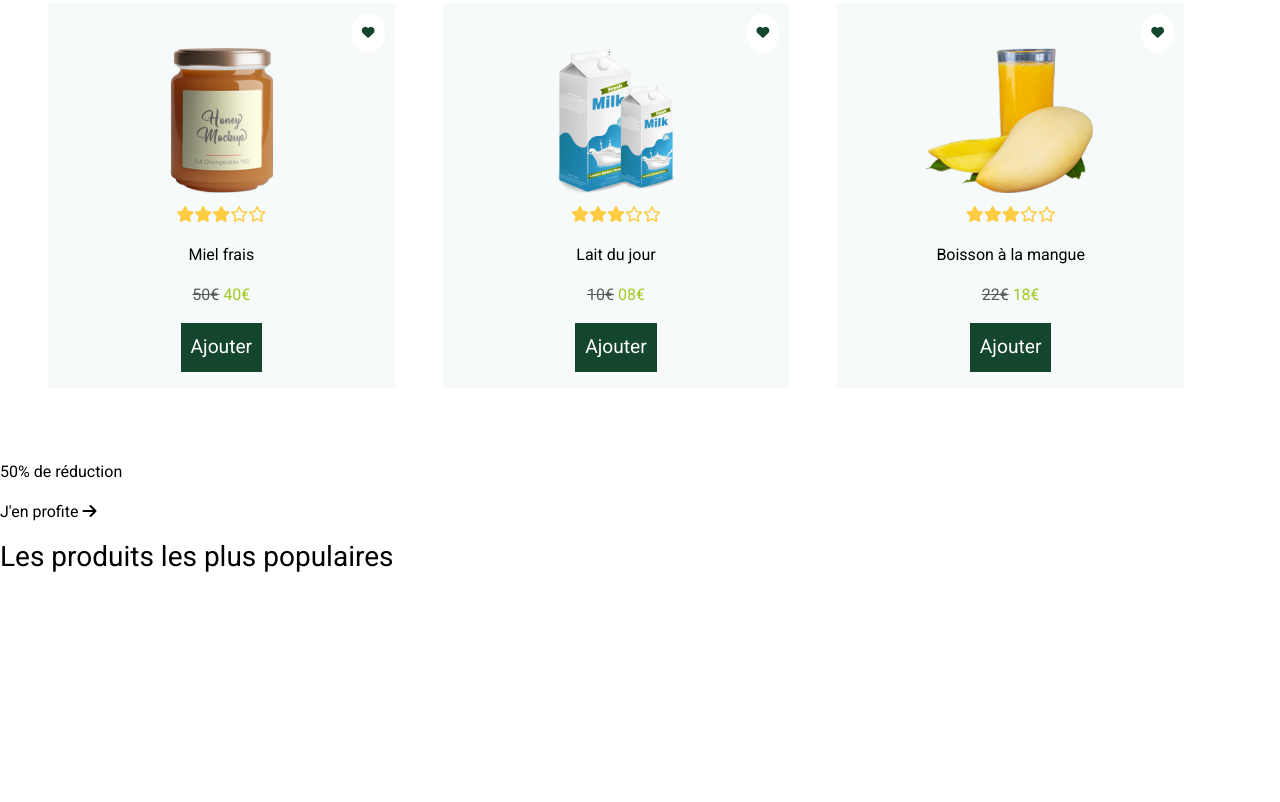
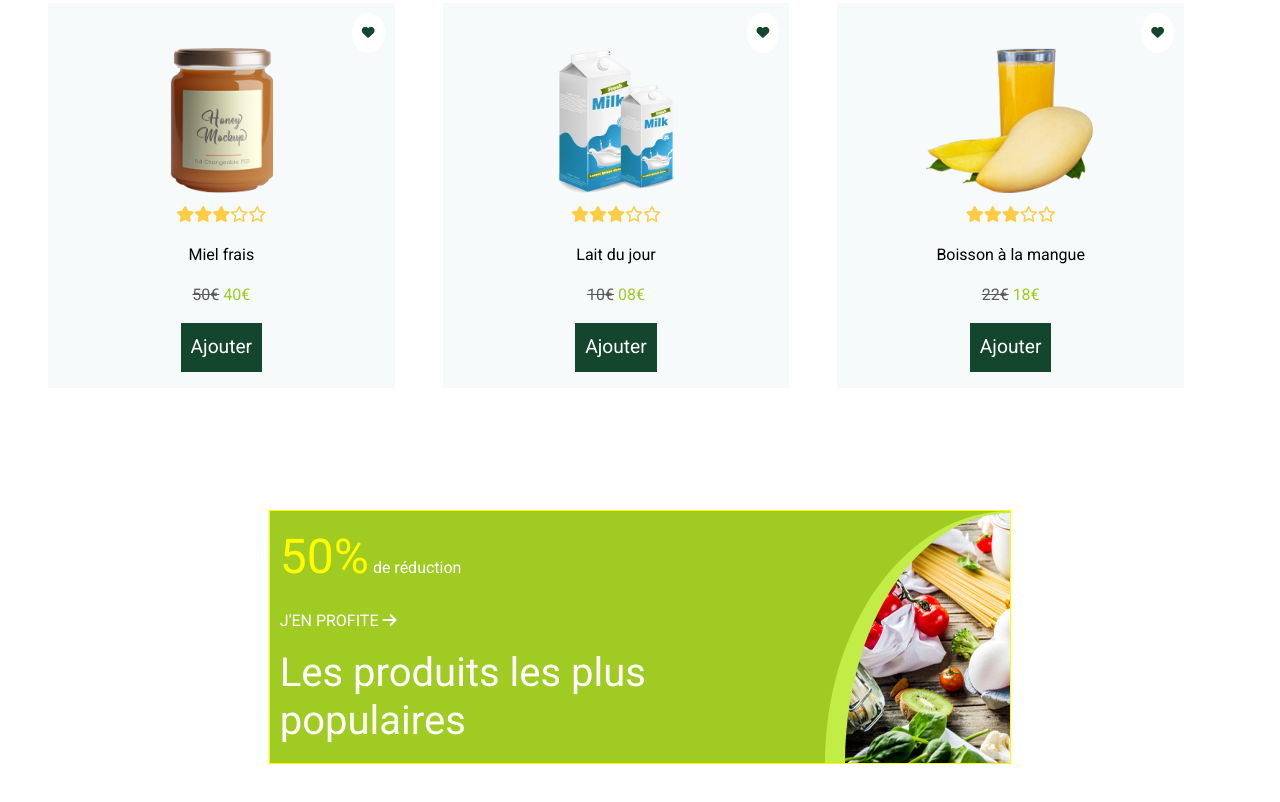
Before and after one commit to mdelor/evalGroxi, a plain HTML site: page index.html in a window 1280 px wide. Shown: the part 1553-2355 px from the top of the page. Before the commit the page ends 2135 px from the top, so only its background shows below. Drawn offline with Linux system fonts and the light colour scheme.

Commit message:
premier jet

```diff
--- a/assets/css/main.css
+++ b/assets/css/main.css
@@ -219,3 +219,56 @@ nav div ul:first-of-type a:hover {
 }
 
 /* end liked properties */
+
+/*start final bloc*/
+
+footer {
+    margin: 50px 21%;
+    color: #fff;
+    border: 1px solid var(--jaune);
+    background-color: var(--vertclair);
+    padding: 10px;
+    cursor: pointer;
+    scale: 1;
+    transition: scale, 500ms;
+}
+
+footer:hover {
+    scale: 1.1;
+    box-shadow: var(--vertfoncea) 0px 30px 60px -12px inset, var(--vertfoncea) 0px 18px 36px -18px inset;
+}
+
+footer div:first-of-type {
+    width: 60%;
+}
+
+footer h3 {
+    font-size: 2.5em;
+    font-weight: 400;
+}
+
+footer p:nth-of-type(2) {
+    text-transform: uppercase;
+}
+
+.panier {
+    position: absolute;
+    bottom: 0;
+    right: 0;
+    border-radius: 100% 0 0 0;
+    border-top: 2px solid var(--vertjaune);
+    border-left: 20px solid var(--vertjaune);
+    padding: 0;
+    margin: 0;
+    height: 100%;
+    width: 25%;
+    background: url(../img/panier.jpg);
+}
+
+.promo {
+    font-size: 3em;
+    color: var(--jaune);
+    font-weight: 400;
+}
+
+/* end final block */
--- a/index.html
+++ b/index.html
@@ -215,15 +215,15 @@
                 </div>
             </div>
         </section>
-        <footer class="">
-            <div class="">
+        <footer>
+            <div>
                 <div>
-                    <p><span class="">50%</span> de réduction</p>
+                    <p><span class="promo">50%</span> de réduction</p>
                     <p>J'en profite <i class="fa-solid fa-arrow-right"></i></p>
                 </div>
                 <h3>Les produits les plus populaires</h3>
             </div>
-            <div class=""></div>
+            <div class="panier"></div>
         </footer>
         <!-- Bootstrap script required-->
         <script src="assets/js/bootstrap.bundle.min.js"></script>
```
